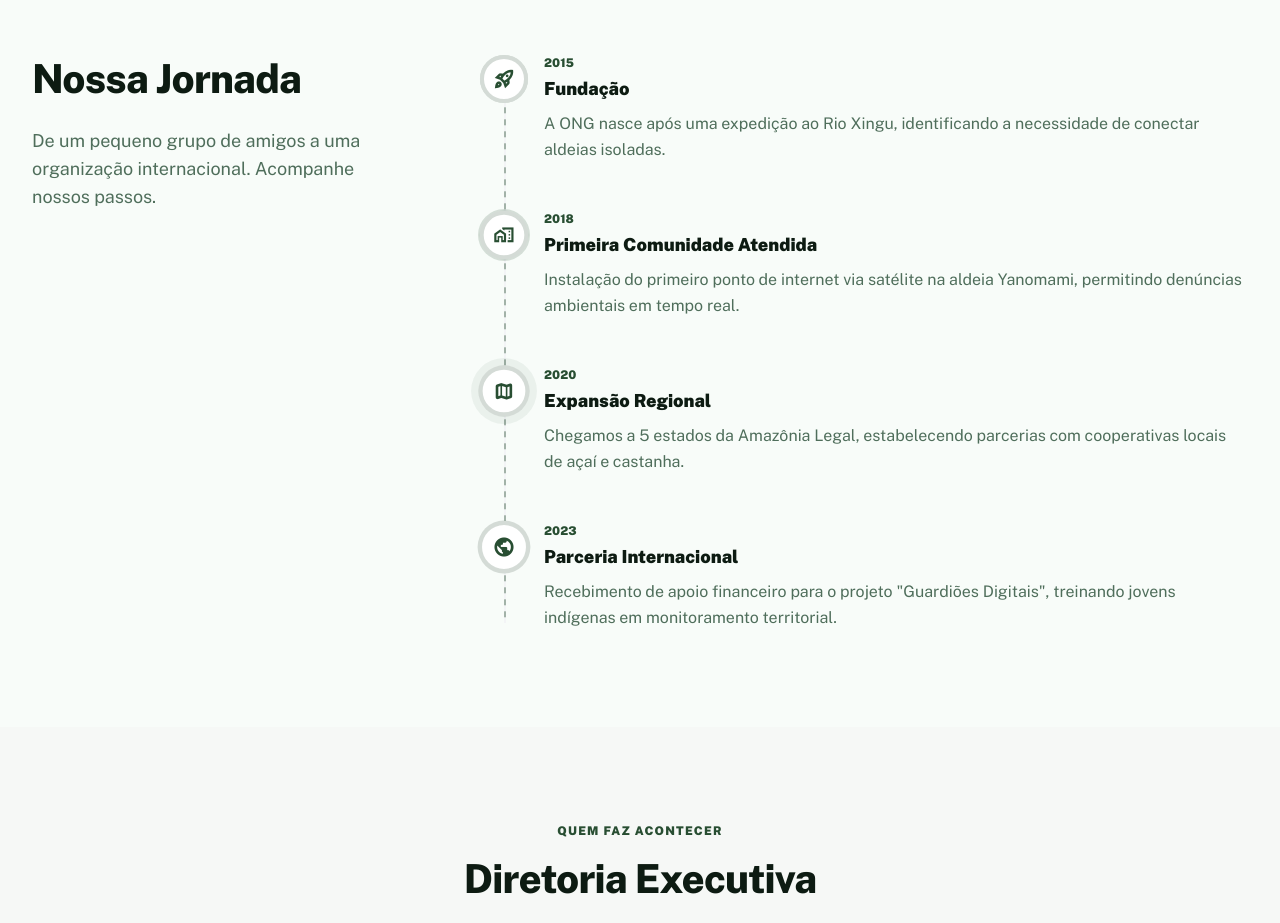
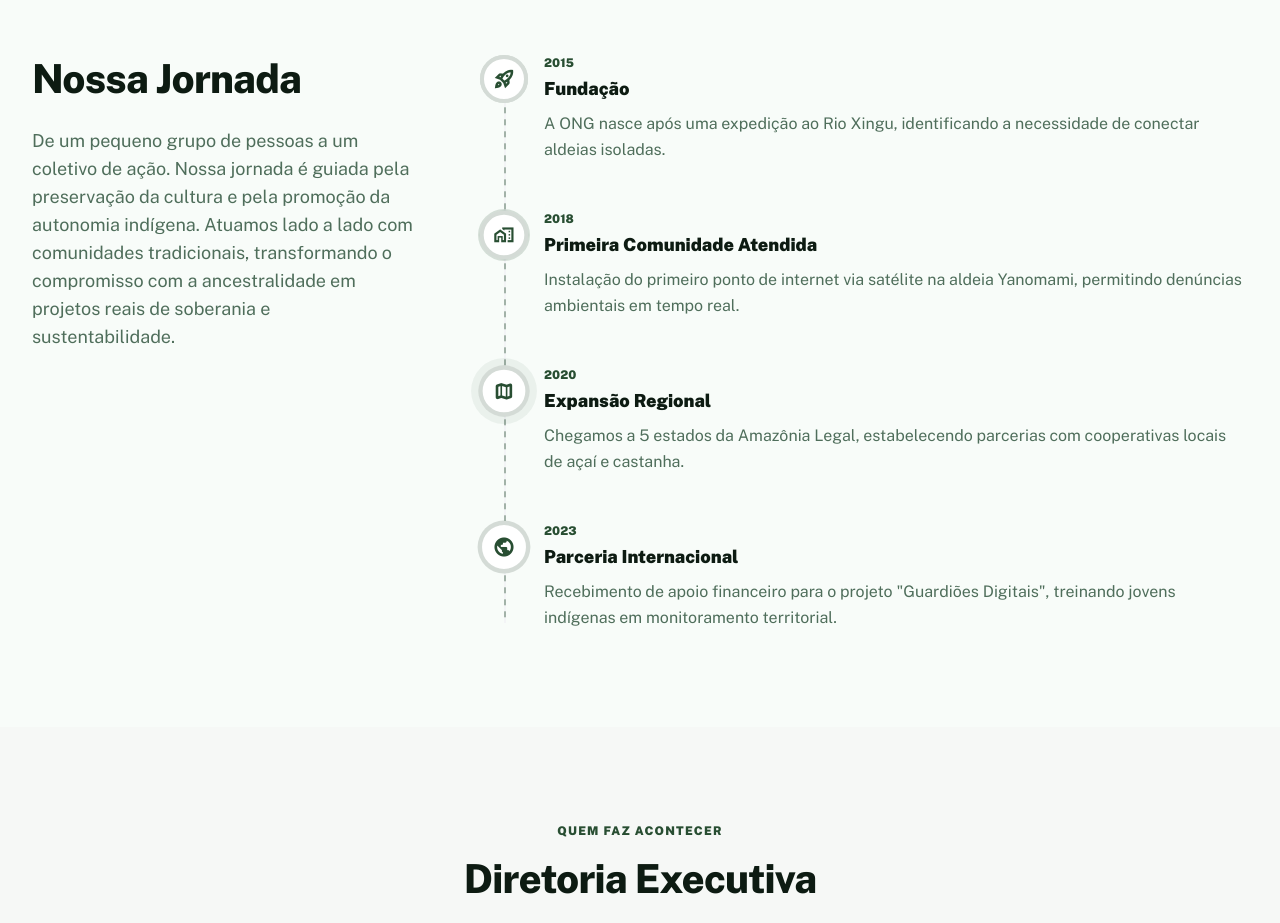
Before and after one commit to danilogravina/Conexaoancestral, a React (Vite) app: page /#/quem-somos in a window 1280 px wide. Shown: the part 1560-2483 px from the top of the page. Built offline with nearby package versions, Linux system fonts and the light colour scheme; no server answers.

Commit message:
docs: atualiza texto da secao Nossa Jornada em Sobre Nos

```diff
--- a/pages/About.tsx
+++ b/pages/About.tsx
@@ -131,7 +131,7 @@ const About: React.FC = () => {
                     <div className="lg:w-1/3">
                         <h2 className="h2-standard text-text-main-light dark:text-white mb-6">Nossa Jornada</h2>
                         <p className="text-text-secondary-light dark:text-text-secondary-dark text-lg font-light mb-8">
-                            De um pequeno grupo de amigos a uma organização internacional. Acompanhe nossos passos.
+                            De um pequeno grupo de pessoas a um coletivo de ação. Nossa jornada é guiada pela preservação da cultura e pela promoção da autonomia indígena. Atuamos lado a lado com comunidades tradicionais, transformando o compromisso com a ancestralidade em projetos reais de soberania e sustentabilidade.
                         </p>
                     </div>
 
```
Also changed, not shown: public/assets/img/team-joao.jpg.
